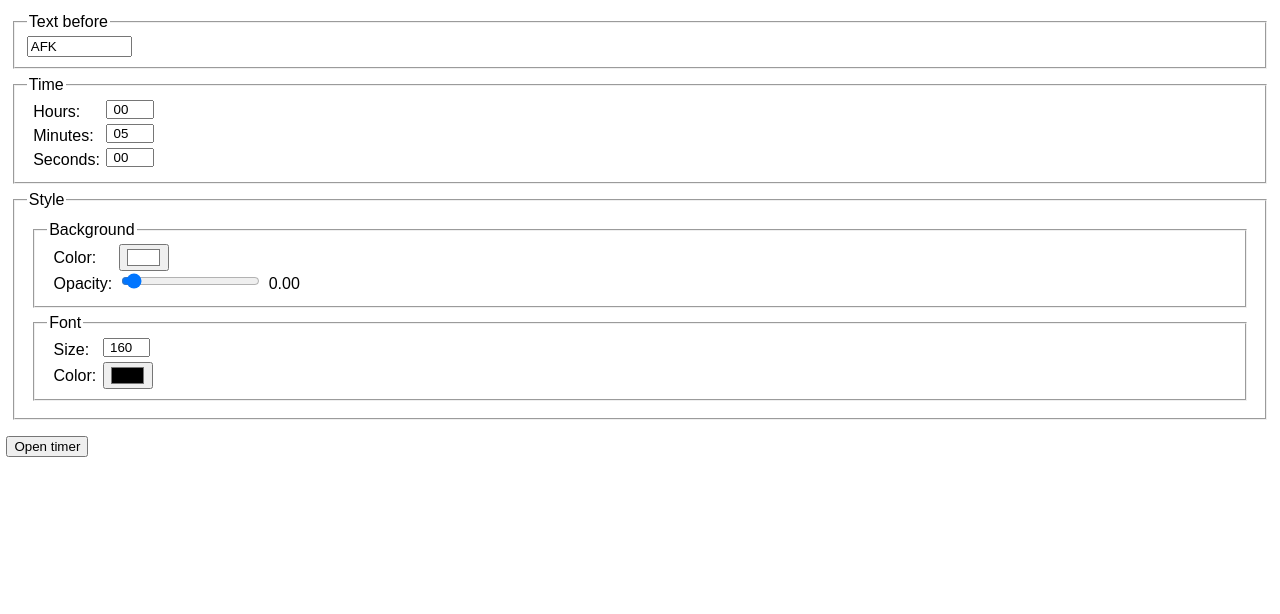
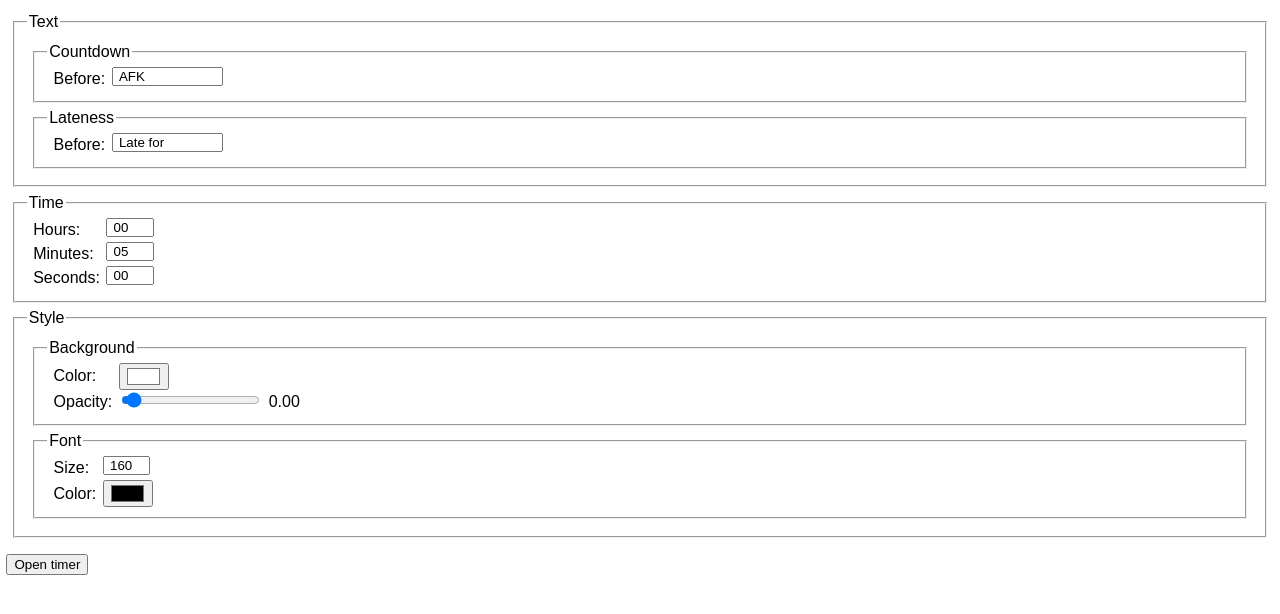
Before and after one commit to AlexWayfer/stream_timer_old, a Vue app: page /#/ in a window 1280 px wide. Shown: the top 614 px of the page. Built offline with nearby package versions, Linux system fonts and the light colour scheme.

Commit message:
Add text for lateness (and reverse countdown)

```diff
--- a/src/components/ConfigurationForm.vue
+++ b/src/components/ConfigurationForm.vue
@@ -1,9 +1,25 @@
 <template>
 	<form @submit="submit">
 		<fieldset>
-			<legend>Text before</legend>
+			<legend>Text</legend>
 
-			<input size="10" v-model="textBefore" required />
+			<fieldset>
+				<legend>Countdown</legend>
+
+				<label>
+					<span>Before:</span>
+					<input size="10" v-model="text.countdown.before" required />
+				</label>
+			</fieldset>
+
+			<fieldset>
+				<legend>Lateness</legend>
+
+				<label>
+					<span>Before:</span>
+					<input size="10" v-model="text.lateness.before" required />
+				</label>
+			</fieldset>
 		</fieldset>
 
 		<fieldset>
@@ -33,7 +49,7 @@
 
 				<label>
 					<span>Color:</span>
-					<input type="color" v-model="backgroundColor" required />
+					<input type="color" v-model="background.color" required />
 				</label>
 
 				<label>
@@ -43,7 +59,7 @@
 						min="0"
 						max="1"
 						step="0.05"
-						v-model="backgroundOpacity"
+						v-model="background.opacity"
 						required
 					/>
 					<span>{{ background.opacity | opacity }}</span>
@@ -55,12 +71,12 @@
 
 				<label>
 					<span>Size:</span>
-					<input size="2" v-model="fontSize" required />
+					<input size="2" v-model="font.size" required />
 				</label>
 
 				<label>
 					<span>Color:</span>
-					<input type="color" v-model="fontColor" required />
+					<input type="color" v-model="font.color" required />
 				</label>
 			</fieldset>
 		</fieldset>
@@ -105,7 +121,12 @@ export default {
 				seconds: '00'
 			},
 			text: {
-				before: 'AFK'
+				countdown: {
+					before: 'AFK '
+				},
+				lateness: {
+					before: 'Late for '
+				}
 			},
 			background: {
 				color: '#ffffff',
@@ -145,56 +166,6 @@ export default {
 
 			set(value) {
 				this.time.seconds = this.formatTime(value)
-			}
-		},
-
-		textBefore: {
-			get() {
-				return this.text.before
-			},
-
-			set(value) {
-				this.text.before = value
-			}
-		},
-
-		backgroundColor: {
-			get() {
-				return this.background.color
-			},
-
-			set(value) {
-				this.background.color = value
-			}
-		},
-
-		backgroundOpacity: {
-			get() {
-				return this.background.opacity
-			},
-
-			set(value) {
-				this.background.opacity = value
-			}
-		},
-
-		fontSize: {
-			get() {
-				return this.font.size
-			},
-
-			set(value) {
-				this.font.size = value
-			}
-		},
-
-		fontColor: {
-			get() {
-				return this.font.color
-			},
-
-			set(value) {
-				this.font.color = value
 			}
 		}
 	},
--- a/src/views/Timer.vue
+++ b/src/views/Timer.vue
@@ -1,7 +1,9 @@
 <template>
 	<div class="timer" v-bind:style="styleObject">
 		<p>
-			{{ text.before }}
+			<span v-if="lateness">{{ text.lateness.before }}</span>
+			<span v-else>{{ text.countdown.before }}</span>
+
 			<span v-if="hours > 0"><span>{{
 				hours | padding
 			}}</span>:</span><span>{{
@@ -38,7 +40,8 @@ export default {
 			hours: this.time.hours,
 			minutes: this.time.minutes,
 			seconds: this.time.seconds,
-			interval: null
+			interval: null,
+			lateness: false
 		}
 	},
 	computed: {
@@ -68,10 +71,7 @@ export default {
 		}
 	},
 	methods: {
-		countdown() {
-			// console.debug('countdown!')
-			// console.debug(this.time)
-			// console.debug(typeof this.time)
+		countDown() {
 			if (this.seconds > 0) {
 				this.seconds--
 			} else if (this.minutes > 0) {
@@ -83,12 +83,29 @@ export default {
 				this.seconds = 59
 			} else {
 				clearInterval(this.interval)
+				this.lateness = true
+				this.seconds++
+				this.interval = setInterval(this.countUp, 1000)
+			}
+		},
+
+		countUp() {
+			if (this.seconds === 59) {
+				this.seconds = 0
+				this.minutes++
+
+				if (this.minutes === 59) {
+					this.minutes = 0
+					this.hours++
+				}
+			} else {
+				this.seconds++
 			}
 		}
 	},
 	mounted() {
 		// console.debug('Timer is mounted')
-		this.interval = setInterval(this.countdown, 1000)
+		this.interval = setInterval(this.countDown, 1000)
 	}
 }
 </script>
```
